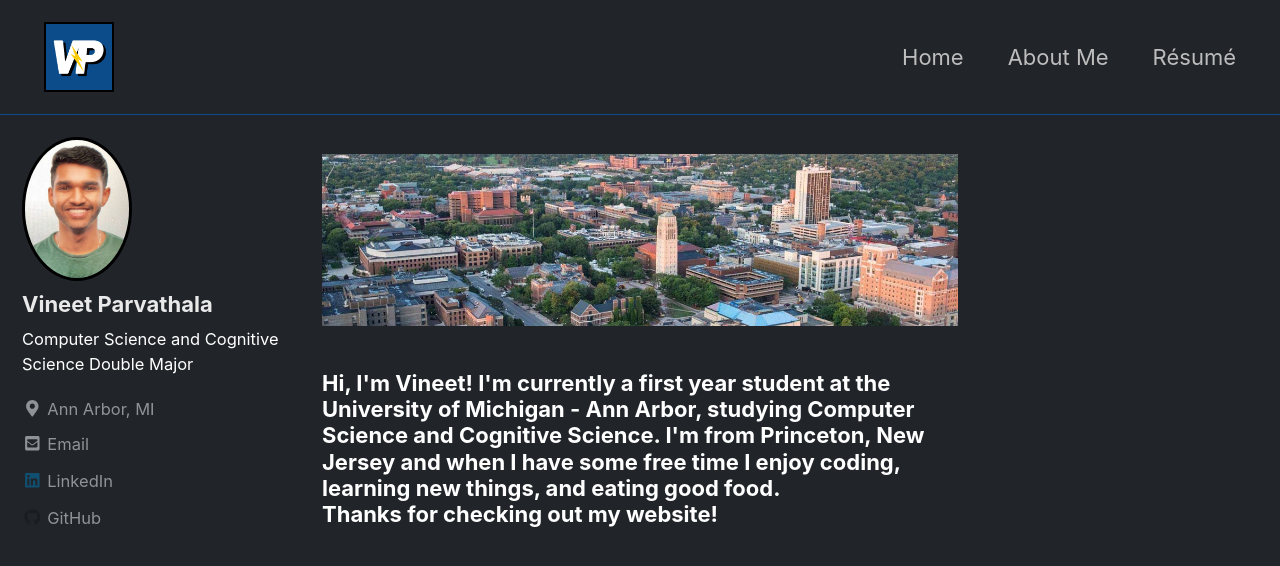
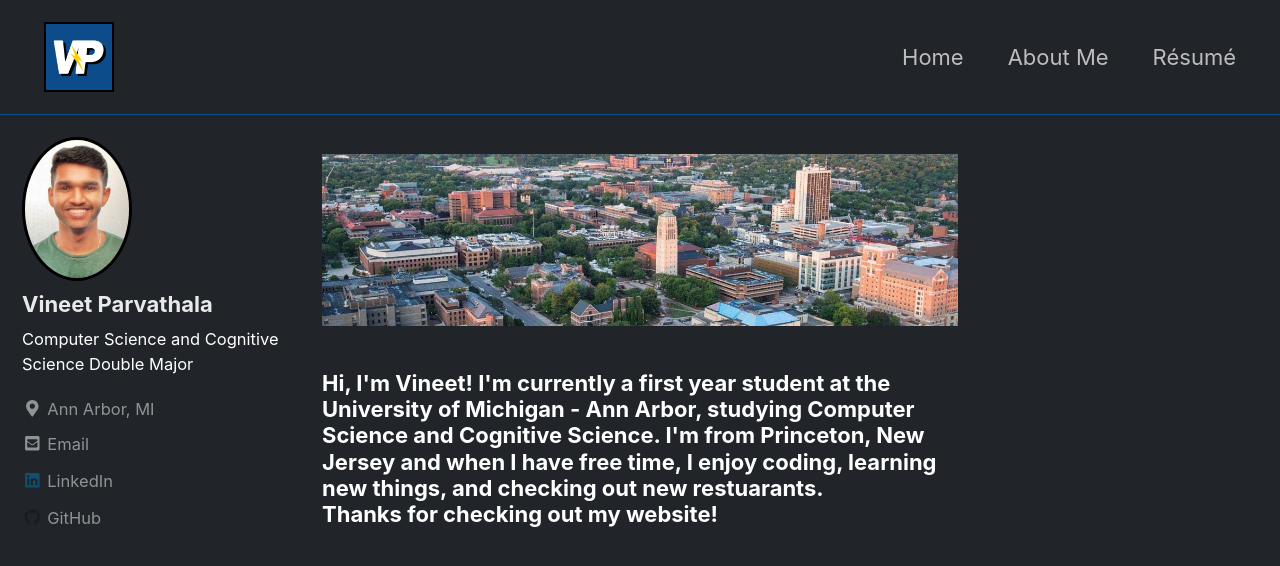
Before and after one commit to vparv/vparv.github.io, a Jekyll site: the page built from index.html, in a window 1280 px wide and 900 px high. Shown: the top 566 px of the window. Built offline with Jekyll 4.4.1, drawn with Linux system fonts in a browser that asks for light colours; cached includes are drawn as plain includes; nearby versions of some CDN libraries; library files that are not in the unit come from our copies; the list of posts is cut into pages by our own code.

Commit message:
updated home

```diff
--- a/_layouts/home.html
+++ b/_layouts/home.html
@@ -8,7 +8,7 @@
 <img src="/images/a2.jpg">
  <div class ="description rotateInUpLeft animated">
     <h3>
-      <p>  Hi, I'm Vineet! I'm currently a first year student at the University of Michigan - Ann Arbor, studying Computer Science and Cognitive Science. I'm from Princeton, New Jersey and when I have some free time I enjoy coding, learning new things, and eating good food. <br>Thanks for checking out my website!</p>
+      <p>  Hi, I'm Vineet! I'm currently a first year student at the University of Michigan - Ann Arbor, studying Computer Science and Cognitive Science. I'm from Princeton, New Jersey and when I have free time, I enjoy coding, learning new things, and checking out new restuarants. <br>Thanks for checking out my website!</p>
     </h3>
  </div>
 </div>
```
Also changed, not shown: 1 other file.
